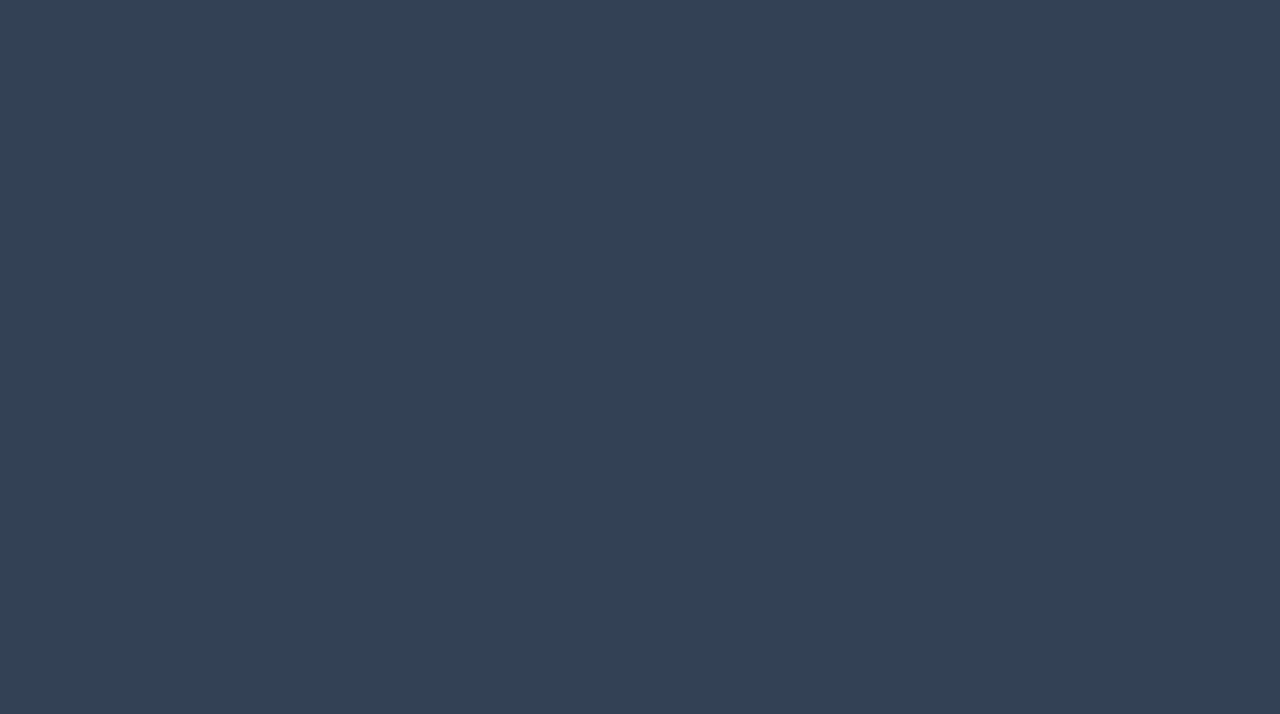
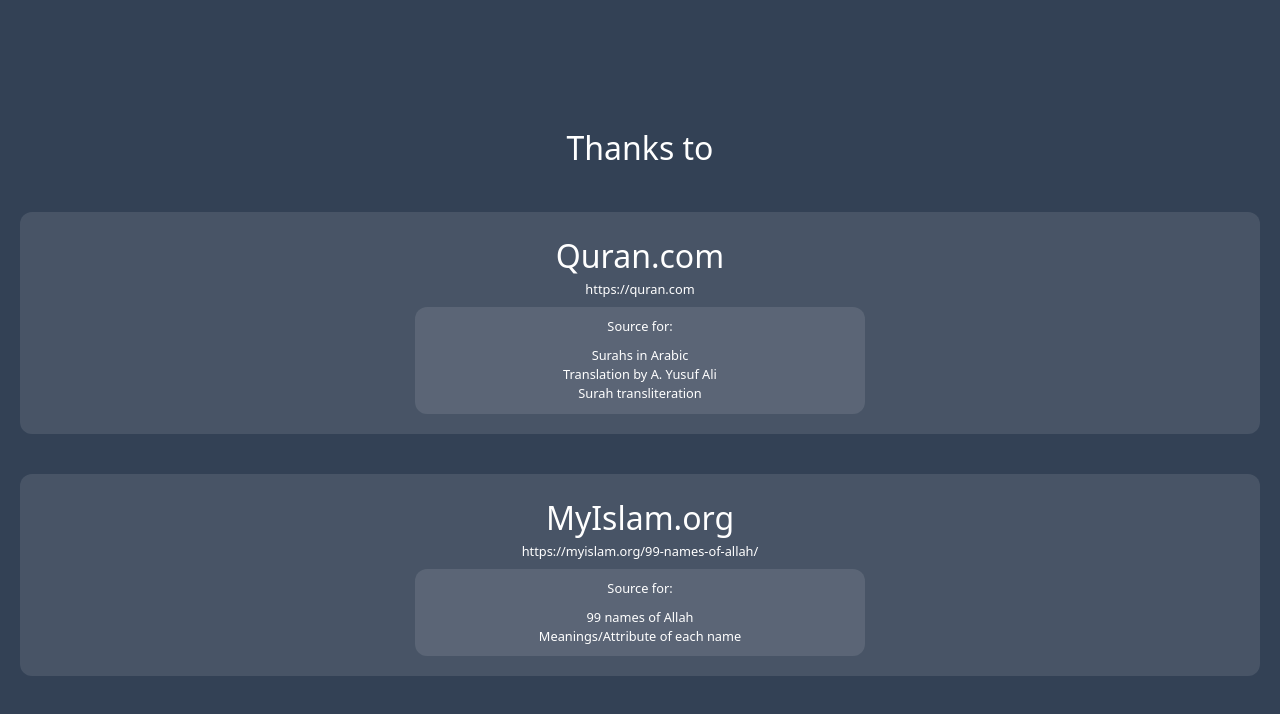
Before and after one commit to Mobashir-Monim/itk, a SvelteKit app: page /credits in a window 1280 px wide. Shown: the top 714 px of the page. Built offline with nearby package versions, Linux system fonts and the light colour scheme.

Commit message:
Complete credit page

```diff
--- a/src/routes/credits/+page.svelte
+++ b/src/routes/credits/+page.svelte
@@ -1,2 +1,11 @@
 <script lang="ts">
+	import { credits } from '$lib/data/content-credits';
+	import ContentCredit from '$lib/components/ContentCredit/ContentCredit.svelte';
 </script>
+
+<div class="w-full flex flex-col gap-10 justify-center min-h-[calc(100vh-2.5rem)]">
+	<p class="text-center text-[2rem]">Thanks to</p>
+	{#each credits as credit}
+		<ContentCredit {credit} />
+	{/each}
+</div>
```
